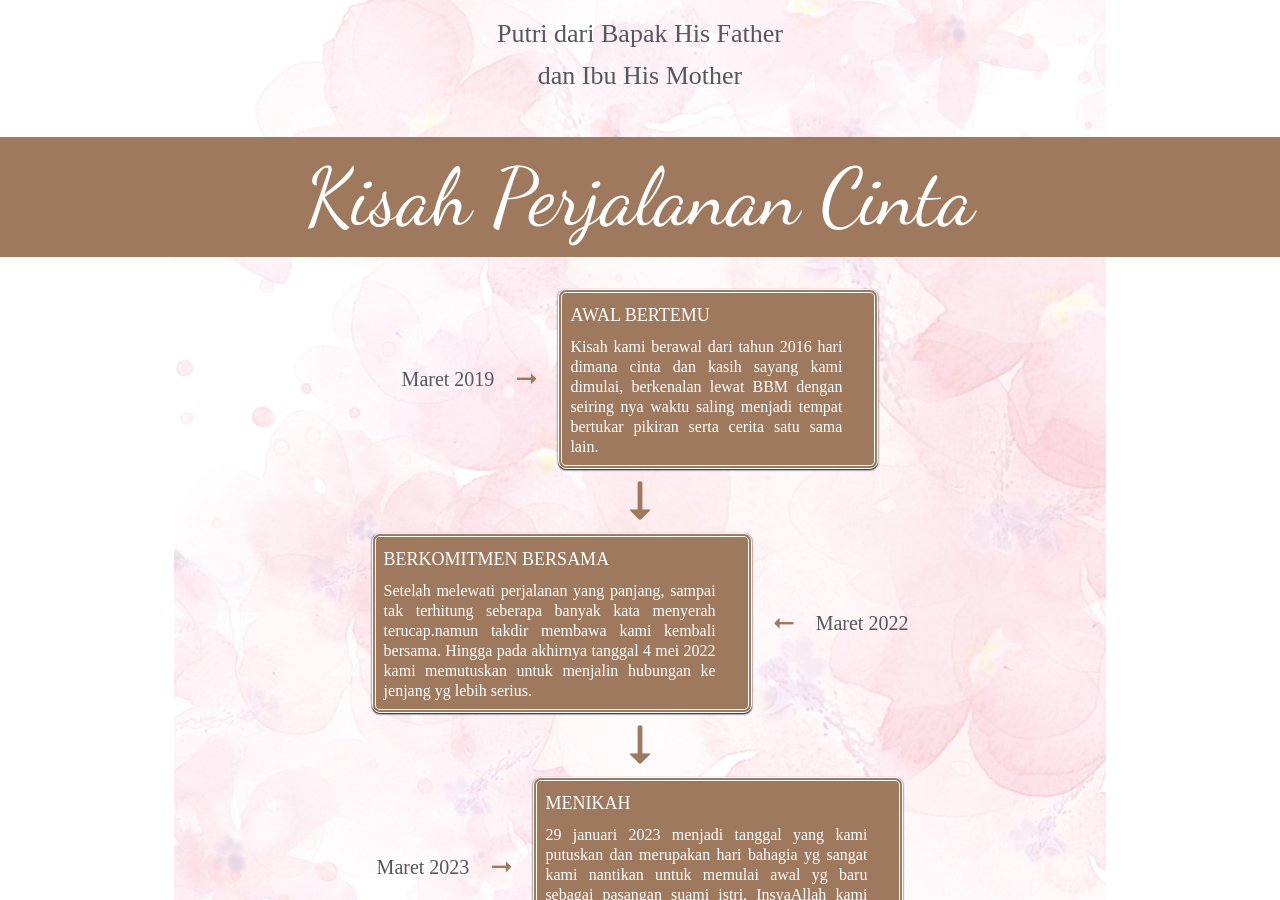
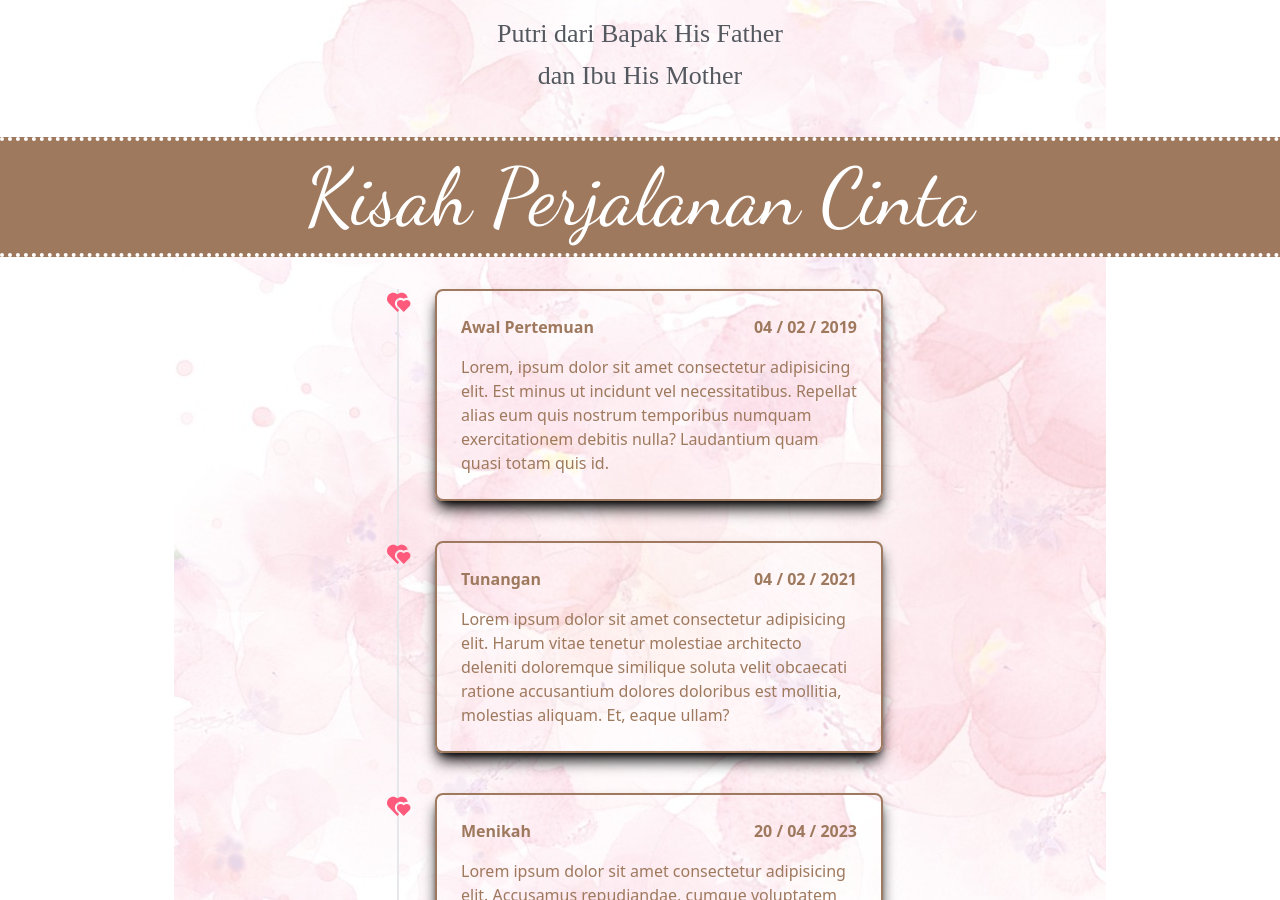
Before and after one commit to abdulmajidabdalah/undangan-web-third, a React (Create React App) app: page / in a window 1280 px wide. Shown: the part 1900-2800 px from the top of the page. Built offline with nearby package versions, Linux system fonts and the light colour scheme; no server answers; the database is empty; a web font is replaced by a local one; what tw-elements would draw is missing.

Commit message:
Fixed to Release

```diff
--- a/src/components/KisahCinta.jsx
+++ b/src/components/KisahCinta.jsx
@@ -1,76 +1,84 @@
 import React from "react";
+import { RiHeartsFill } from "react-icons/ri";
+
+export const styleHeading =
+  "bg-primary lg:h-[120px] flex justify-center items-center font-mempelai lg:text-[80px] py-2 leading-relaxed text-white text-3xl border-t-4 border-b-4 border-dotted border-white";
+
+const styles = {
+  border:
+    "-ml-[13px] flex h-[25px] w-[25px] items-center justify-center rounded-full bg-info-100 text-info-700",
+  card: "ml-6 mb-10 block max-w-md rounded-lg bg-mempelai text-primary p-6 shadow-lg shadow-black border-2 border-primary",
+  textHeading: "mb-4 flex justify-between font-bold",
+  icon: "text-[#FF597B]",
+  bodyText: "mb-6 text-primary",
+};
 
 const KisahCinta = () => {
   return (
     <>
-      <div className="bg-primary h-[120px] flex justify-center items-center font-mempelai lg:text-[80px] leading-relaxed text-white">
+      <div className={styleHeading}>
         <p>Kisah Perjalanan Cinta</p>
       </div>
-      <div className="lg:mx-[174px] px-4 bg-bg-mempelai py-8">
-        <div className="flex justify-center items-center mx-auto gap-4">
-          <p className="font-secondary text-xl">Maret 2019</p>
-          <div>
-            <i className="icofont-long-arrow-right icofont-2x text-primary"></i>
+      <div className="lg:mx-[174px] px-4 bg-bg-mempelai py-8 flex justify-center items-center mx-4">
+        <ol className="border-l-2 border-info-100">
+          <li>
+            <div className="flex-start md:flex">
+              <div className={styles.border}>
+                <RiHeartsFill size={30} className={styles.icon} />
               </div>
-          <div className="bg-primary w-[320px] pb-2 rounded-lg border-double border-4 border-white shadow-sm shadow-black">
-            <h1 className="font-secondary text-white text-lg p-2">
-              AWAL BERTEMU
-            </h1>
-            <p
-              align="justify"
-              className="font-secondary text-white pl-2 pr-8 text-[16px] leading-tight"
-            >
-              Kisah kami berawal dari tahun 2016 hari dimana cinta dan kasih
-              sayang kami dimulai, berkenalan lewat BBM dengan seiring nya waktu
-              saling menjadi tempat bertukar pikiran serta cerita satu sama
-              lain.
+              <div className={styles.card}>
+                <div className={styles.textHeading}>
+                  <h1>Awal Pertemuan</h1>
+                  <h1>04 / 02 / 2019</h1>
+                </div>
+                <p className={styles.bodytext}>
+                  Lorem, ipsum dolor sit amet consectetur adipisicing elit. Est
+                  minus ut incidunt vel necessitatibus. Repellat alias eum quis
+                  nostrum temporibus numquam exercitationem debitis nulla?
+                  Laudantium quam quasi totam quis id.
                 </p>
               </div>
             </div>
-        <div className="flex justify-center items-center">
-          <i className="icofont-long-arrow-down icofont-4x text-primary"></i>
+          </li>
+          <li>
+            <div className="flex-start md:flex">
+              <div className={styles.border}>
+                <RiHeartsFill size={30} className={styles.icon} />
               </div>
-        <div className="flex justify-center items-center mx-auto gap-4">
-          <div className="bg-primary w-[380px] rounded-lg border-double border-4 border-white shadow-sm shadow-black">
-            <h1 className="font-secondary text-white text-lg p-2">
-              BERKOMITMEN BERSAMA
-            </h1>
-            <p
-              align="justify"
-              className="font-secondary text-white pb-2 pl-2 pr-8 text-[16px] leading-tight"
-            >
-              Setelah melewati perjalanan yang panjang, sampai tak terhitung
-              seberapa banyak kata menyerah terucap.namun takdir membawa kami
-              kembali bersama. Hingga pada akhirnya tanggal 4 mei 2022 kami
-              memutuskan untuk menjalin hubungan ke jenjang yg lebih serius.
-            </p>
+              <div className={styles.card}>
+                <div className={styles.textHeading}>
+                  <h1>Tunangan</h1>
+                  <h1>04 / 02 / 2021</h1>
                 </div>
-          <div>
-            <i className="icofont-long-arrow-right icofont-rotate-180 icofont-2x text-primary"></i>
-          </div>
-          <p className="font-secondary text-xl">Maret 2022</p>
-        </div>
-        <div className="flex justify-center items-center">
-          <i className="icofont-long-arrow-down icofont-4x text-primary"></i>
-        </div>
-        <div className="flex justify-center items-center mx-auto gap-4">
-          <p className="font-secondary text-xl">Maret 2023</p>
-          <div>
-            <i className="icofont-long-arrow-right icofont-2x text-primary"></i>
-          </div>
-          <div className="bg-primary w-[370px] pb-2 rounded-lg border-double border-4 border-white shadow-sm shadow-black">
-            <h1 className="font-secondary text-white text-lg p-2">MENIKAH</h1>
-            <p
-              align="justify"
-              className="font-secondary text-white pl-2 pr-8 text-[16px] leading-tight"
-            >
-              29 januari 2023 menjadi tanggal yang kami putuskan dan merupakan
-              hari bahagia yg sangat kami nantikan untuk memulai awal yg baru
-              sebagai pasangan suami istri. InsyaAllah kami yakin dan siap
-              dengan memohon ridho dari Allah SWT.
+                <p className={styles.bodytext}>
+                  Lorem ipsum dolor sit amet consectetur adipisicing elit. Harum
+                  vitae tenetur molestiae architecto deleniti doloremque
+                  similique soluta velit obcaecati ratione accusantium dolores
+                  doloribus est mollitia, molestias aliquam. Et, eaque ullam?
                 </p>
               </div>
             </div>
+          </li>
+          <li>
+            <div className="flex-start md:flex">
+              <div className={styles.border}>
+                <RiHeartsFill size={30} className={styles.icon} />
+              </div>
+              <div className={styles.card}>
+                <div className={styles.textHeading}>
+                  <h1>Menikah</h1>
+                  <h1>20 / 04 / 2023</h1>
+                </div>
+                <p className={styles.bodytext}>
+                  Lorem ipsum dolor sit amet consectetur adipisicing elit.
+                  Accusamus repudiandae, cumque voluptatem incidunt recusandae,
+                  voluptas asperiores dolor illum soluta vel nulla facere. Rem
+                  beatae tenetur saepe sint esse officiis repudiandae.
+                </p>
+              </div>
+            </div>
+          </li>
+        </ol>
       </div>
     </>
   );
--- a/src/components/ReservasiKehadiran.jsx
+++ b/src/components/ReservasiKehadiran.jsx
@@ -1,9 +1,12 @@
 import React from "react";
+
+export const headingStyleNone =
+  "bg-primary h-3 pt-3 border-b-4 border-t-4 border-dotted border-white";
 
 const ReservasiKehadiran = () => {
   return (
     <>
-      <div className="bg-primary h-8 border-4 border-double border-white"></div>
+      <div className={headingStyleNone}></div>
       <div className="lg:mx-[174px] bg-primary pb-28">
         <h1 className="text-center font-mempelai text-white pt-8">
           Reservasi Kehadiran
--- a/src/components/WeddingEvent.jsx
+++ b/src/components/WeddingEvent.jsx
@@ -1,12 +1,11 @@
 import React from "react";
+import { styleHeading } from "./KisahCinta";
+import { headingStyleNone } from "./ReservasiKehadiran";
 
 const WeddingEvent = () => {
   return (
     <>
-      <div
-        className="bg-primary h-[120px] flex justify-center items-center font-pasangan lg:text-[80px] text-5xl leading-relaxed text-white"
-        id="event"
-      >
+      <div className={styleHeading} id="event">
         <p>Our Wedding Event</p>
       </div>
       <div className="bg-bg-main lg:mx-[174px] bg-center bg-cover bg-no-repeat py-[30px]">
@@ -14,20 +13,20 @@ const WeddingEvent = () => {
           <div className="font-secondary text-center py-10">
             <h1 className="font-mempelai">Akad Nikah</h1>
             <div className="lg:text-[26px] text-[18px] py-1">
-              <p>Minggu, 29 Januari 2023</p>
+              <p>Minggu, 20 April 2023</p>
               <p>Pukul 09.00 WIB</p>
-              <p>Kp. Cimanggu Hilir RT/RW 03/01</p>
-              <p>Desa Curugkembar</p>
-              <p>Kec. Curugkembar Kab. Sukabumi</p>
+              <p>Kp. Los Angeles RT/RW 03/01</p>
+              <p>Desa NewYork</p>
+              <p>Kec. Washington Kab. Sukabumi</p>
             </div>
             <div className="font-secondary text-center pb-10 lg:py-10">
               <h1 className="font-mempelai">Resepsi</h1>
               <div className="lg:text-[26px] text-[18px] py-1">
-                <p>Minggu, 29 Januari 2023</p>
+                <p>Minggu, 29 April 2023</p>
                 <p>Pukul 11.00 WIB s/d Selesai</p>
-                <p>Kp. Cimanggu Hilir RT/RW 03/01</p>
-                <p>Desa Curugkembar</p>
-                <p>Kec. Curugkembar Kab. Sukabumi</p>
+                <p>Kp. Los Angeles RT/RW 03/01</p>
+                <p>Desa NewYork</p>
+                <p>Kec. Washington Kab. Sukabumi</p>
               </div>
             </div>
             <button className="bg-primary px-6 py-2 rounded-md font-secondary text-white">
@@ -49,7 +48,7 @@ const WeddingEvent = () => {
           </button>
         </div>
       </div>
-      <div className="bg-primary h-[30px] border-double border-4 border-white"></div>
+      <div className={headingStyleNone}></div>
     </>
   );
 };
--- a/src/components/WeddingGift.jsx
+++ b/src/components/WeddingGift.jsx
@@ -33,7 +33,7 @@ const WeddingGift = () => {
             </p>
           </div>
         </div>
-        <div className="bg-bg-mempelai mx-16 lg:h-[490px] rounded-lg shadow-lg shadow-black lg:mt-20">
+        <div className="bg-bg-mempelai mx-16 lg:h-[490px] rounded-lg shadow-lg shadow-black lg:mt-20 mt-5">
           <div className="flex justify-center items-center">
             <img
               src={bni}
@@ -113,16 +113,15 @@ const WeddingGift = () => {
               className="lg:w-[250px] lg:h-[180px] w-[100px] mt-5"
             />
           </div>
-          <div className="bg-[#426a69] h-[2px] mx-16 my-6"></div>
+          <div className="bg-[#426a69] h-[2px] mx-16 mb-6 mt-3"></div>
           <div className="font-secondary text-center text-[20px] lg:text-[25px] text-[#696969] leading-relaxed pb-8">
             <p className="lg:my-4 font-semibold lg:text-current text-2xl">
               Kirim Kado
             </p>
-            <p>Kp. Houston</p>
-            <p>RT/RW 03/01</p>
-            <p>Desa. Washington</p>
-            <p>Kec. Las Pegas</p>
-            <p>Kab. New York</p>
+            <p className="px-2">
+              Kp. Houston RT/RW 03/01 Desa. Washington Kec. Las Pegas Kab. New
+              York
+            </p>
             <p>Penerima : Mine</p>
           </div>
         </div>
--- a/tailwind.config.js
+++ b/tailwind.config.js
@@ -14,6 +14,7 @@ module.exports = {
       },
       colors: {
         primary: "#9e795e",
+        secondary: "#E7AB79",
       },
     },
   },
```
Also changed, not shown: src/components/Navigation.jsx (+10 -26 lines), src/components/UcapkanSesuatu.jsx (+22 -12 lines). Lines whose indentation alone changed are shown as unchanged.
